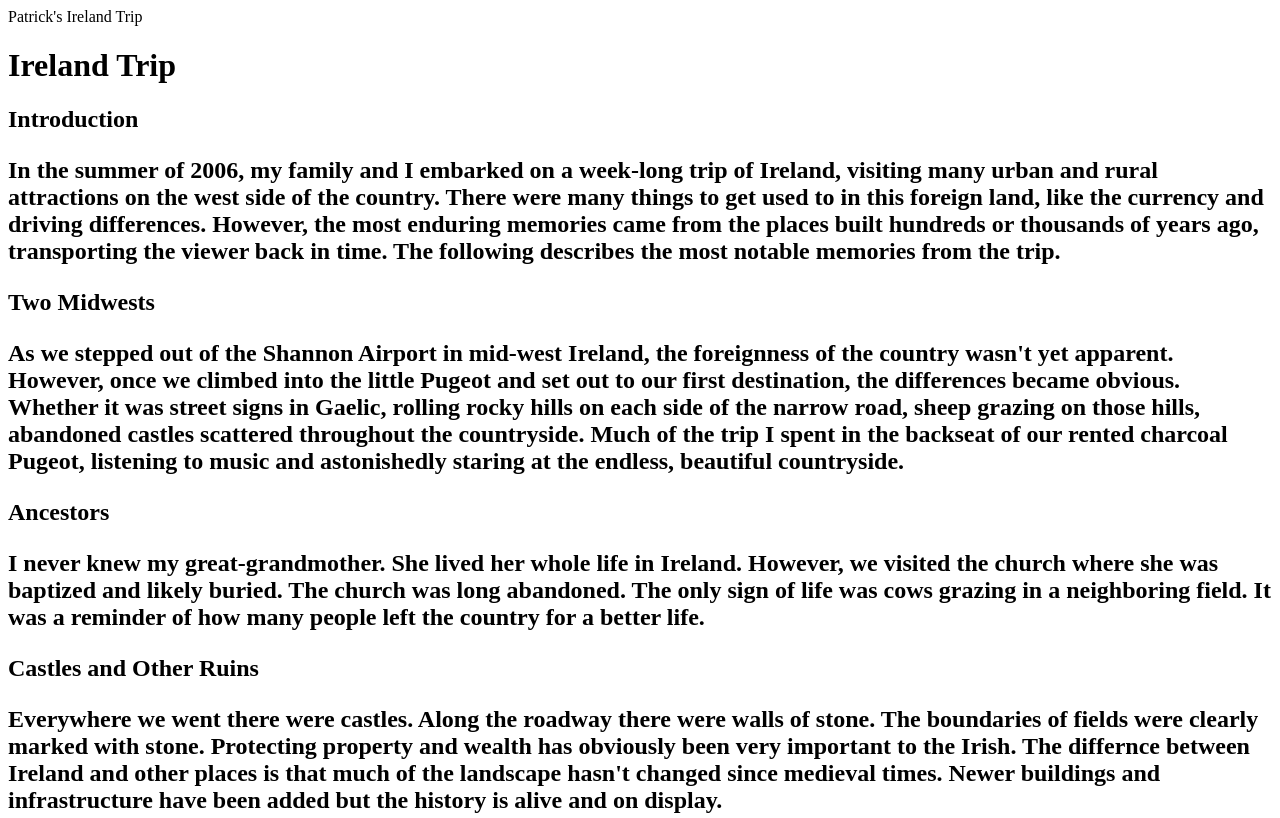
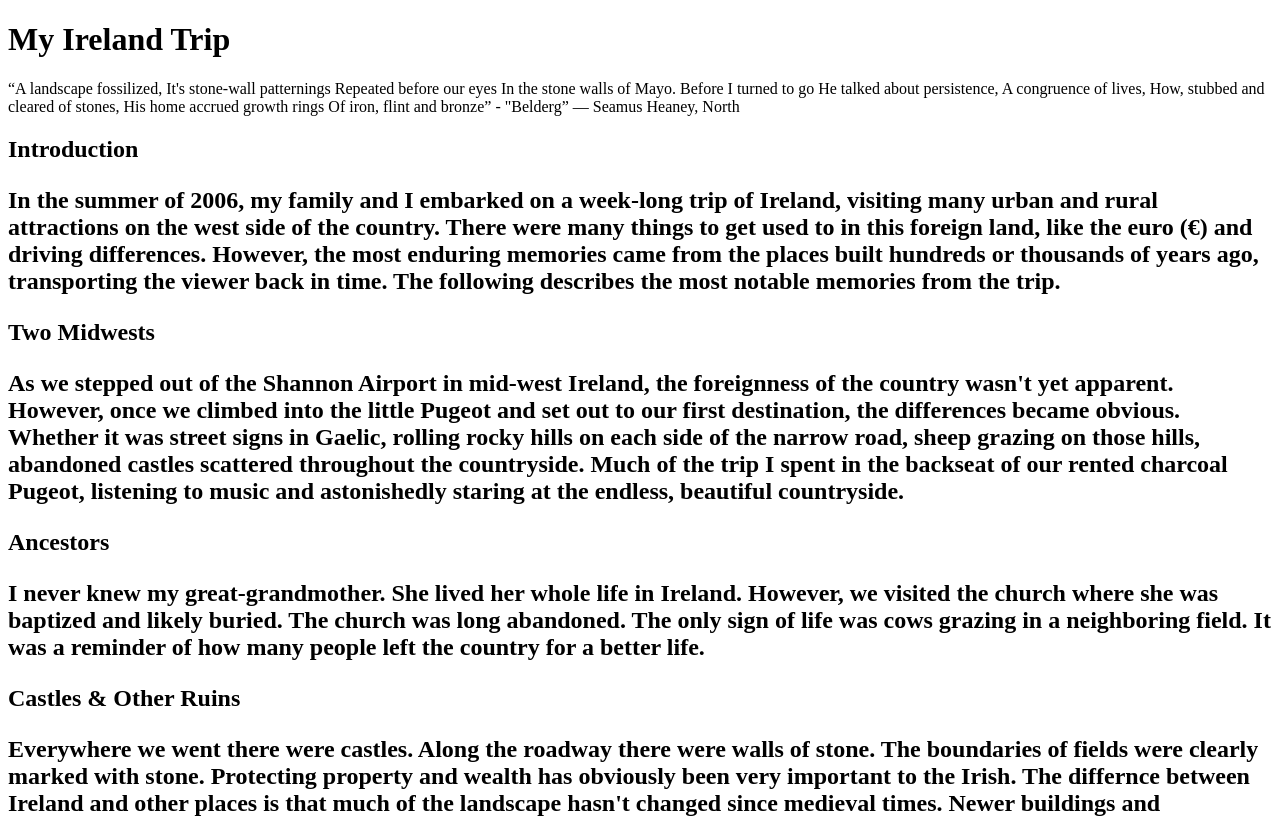
Before and after one commit to patricklc/html-me-something, a plain HTML site: page index.html in a window 1280 px wide. Shown: the top 818 px of the page. Drawn offline with Linux system fonts and the light colour scheme.

Commit message:
Added quotation

```diff
--- a/index.html
+++ b/index.html
@@ -2,19 +2,33 @@
 <html>
     <head>
 
-        </title>Patrick's Ireland Trip</title>
+        <title>Patrick's Ireland Trip</title>
 
     </head>
     <body>
         <header>
-            <h1>Ireland Trip</h1>
+            <h1>My Ireland Trip</h1>
         </header>
         <main>
+            <q>A landscape fossilized,
+                It's stone-wall patternings
+                Repeated before our eyes
+                In the stone walls of Mayo.
+                Before I turned to go
+
+                He talked about persistence,
+                A congruence of lives,
+                How, stubbed and cleared of stones,
+                His home accrued growth rings
+                Of iron, flint and bronze</q>
+
+                - "Belderg”
+                ― Seamus Heaney, North
             <article>
                 <section>
                     <h2>Introduction<h2>
                     <p>In the summer of 2006, my family and I embarked on a week-long trip of Ireland, visiting many urban and rural attractions
-                    on the west side of the country. There were many things to get used to in this foreign land, like the currency and driving
+                    on the west side of the country. There were many things to get used to in this foreign land, like the euro (&euro;) and driving
                     differences. However, the most enduring memories came from the places built hundreds or thousands of years ago,
                     transporting the viewer back in time. The following describes the most notable memories from the trip.</p>
                 </section>
@@ -33,7 +47,7 @@
                     for a better life.</p>
                 </section>
                 <section>
-                    <h2>Castles and Other Ruins<h2>
+                    <h2>Castles &amp; Other Ruins<h2>
                     <p>Everywhere we went there were castles. Along the roadway there were walls of stone. The boundaries of fields were clearly marked with stone.
                     Protecting property and wealth has obviously been very important to the Irish. The differnce between Ireland and other places is that much of
                     the landscape hasn't changed since medieval times. Newer buildings and infrastructure have been added but the history is alive and on display.</p>
```
